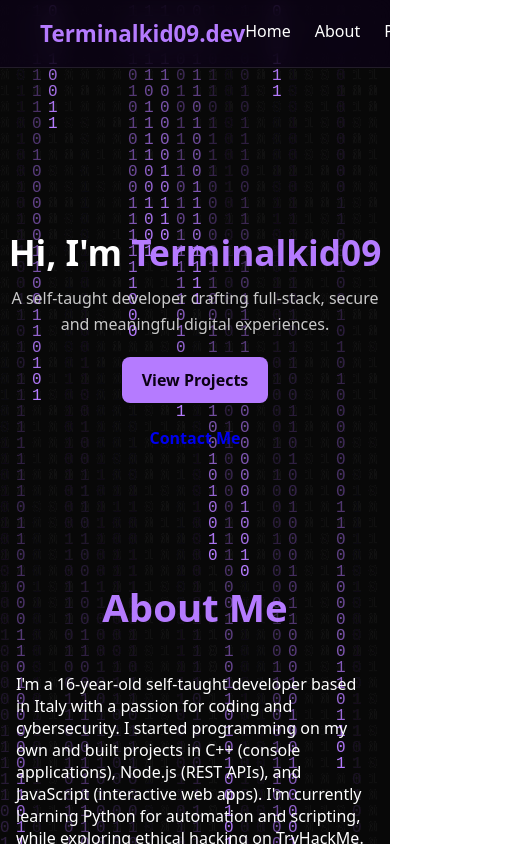
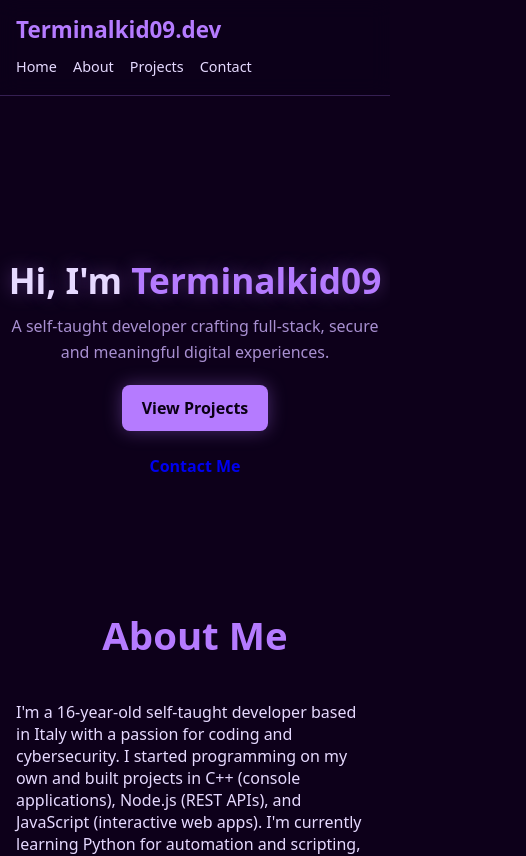
Before and after one commit to Terminalkid09/MyPortfolio-React, a React (Vite) app: page / in a window 390 px wide. Shown: the top 856 px of the page, 526 px wide, since content can reach past the window. Built offline with nearby package versions, Linux system fonts and the light colour scheme.

Commit message:
Fix for mobile

```diff
--- a/src/components/MatrixRain.jsx
+++ b/src/components/MatrixRain.jsx
@@ -6,23 +6,30 @@ export default function MatrixRain() {
 
   useEffect(() => {
     const canvas = canvasRef.current;
+    if (!canvas) return;
+
     const ctx = canvas.getContext("2d");
-
-    canvas.width = window.innerWidth;
-    canvas.height = window.innerHeight;
+    if (!ctx) return;
 
     const letters = "01";
     const fontSize = 16;
-    const columns = canvas.width / fontSize;
+    let columns = Math.floor(window.innerWidth / fontSize);
+    let drops = Array(columns).fill(1);
+    let animationId;
 
-    const drops = Array(Math.floor(columns)).fill(1);
+    const resizeCanvas = () => {
+      canvas.width = window.innerWidth;
+      canvas.height = window.innerHeight;
+      columns = Math.floor(canvas.width / fontSize);
+      drops = Array(columns).fill(1);
+    };
 
-    function draw() {
+    const draw = () => {
       ctx.fillStyle = "rgba(0, 0, 0, 0.05)";
       ctx.fillRect(0, 0, canvas.width, canvas.height);
 
       ctx.fillStyle = "#b57bff";
-      ctx.font = fontSize + "px monospace";
+      ctx.font = `${fontSize}px monospace`;
 
       for (let i = 0; i < drops.length; i++) {
         const text = letters[Math.floor(Math.random() * letters.length)];
@@ -34,11 +41,21 @@ export default function MatrixRain() {
 
         drops[i]++;
       }
-    }
+    };
 
-    const interval = setInterval(draw, 33);
+    const animate = () => {
+      draw();
+      animationId = window.requestAnimationFrame(animate);
+    };
 
-    return () => clearInterval(interval);
+    resizeCanvas();
+    window.addEventListener("resize", resizeCanvas);
+    animate();
+
+    return () => {
+      window.removeEventListener("resize", resizeCanvas);
+      window.cancelAnimationFrame(animationId);
+    };
   }, []);
 
   return <canvas ref={canvasRef} className="matrix-canvas"></canvas>;
--- a/src/components/Navbar.css
+++ b/src/components/Navbar.css
@@ -48,3 +48,32 @@
   border-bottom: 2px solid var(--accent);
   text-shadow: var(--glow-soft);
 }
+
+@media (max-width: 768px) {
+  .nav-links {
+    gap: 14px;
+    flex-wrap: wrap;
+  }
+
+  .nav-item {
+    font-size: 0.95rem;
+  }
+}
+
+@media (max-width: 480px) {
+  .nav-inner {
+    flex-direction: column;
+    gap: 12px;
+    padding: 14px 16px;
+    align-items: flex-start;
+  }
+
+  .nav-links {
+    gap: 16px;
+    flex-wrap: wrap;
+  }
+
+  .nav-item {
+    font-size: 0.9rem;
+  }
+}
--- a/src/main.jsx
+++ b/src/main.jsx
@@ -1,6 +1,7 @@
 import { StrictMode } from 'react'
 import { createRoot } from 'react-dom/client'
 import './styles/globals.css'
+import './styles/theme.css'
 import App from './App.jsx'
 
 createRoot(document.getElementById('root')).render(
--- a/src/styles/globals.css
+++ b/src/styles/globals.css
@@ -1,4 +1,5 @@
 :root {
+  --bg: #0d001a;
   --text: #ffffff;
   --text-muted: #c9c9c9;
   --accent: #b57bff;
@@ -14,6 +15,7 @@
 
 html, body, #root {
   height: 100%;
+  background-color: #0d001a;
 }
 
 body {
@@ -63,13 +65,7 @@ body {
 }
 
 /* NAVBAR */
-.nav-inner {
-  width: 100%;
-  padding: 18px 40px;
-  display: flex;
-  justify-content: space-between;
-  align-items: center;
-}
+/* note: lo stile specifico della nav è definito in components/Navbar.css */
 
 /* -------------------------------------------------- */
 /* RESPONSIVE OPTIMIZATION */
```
